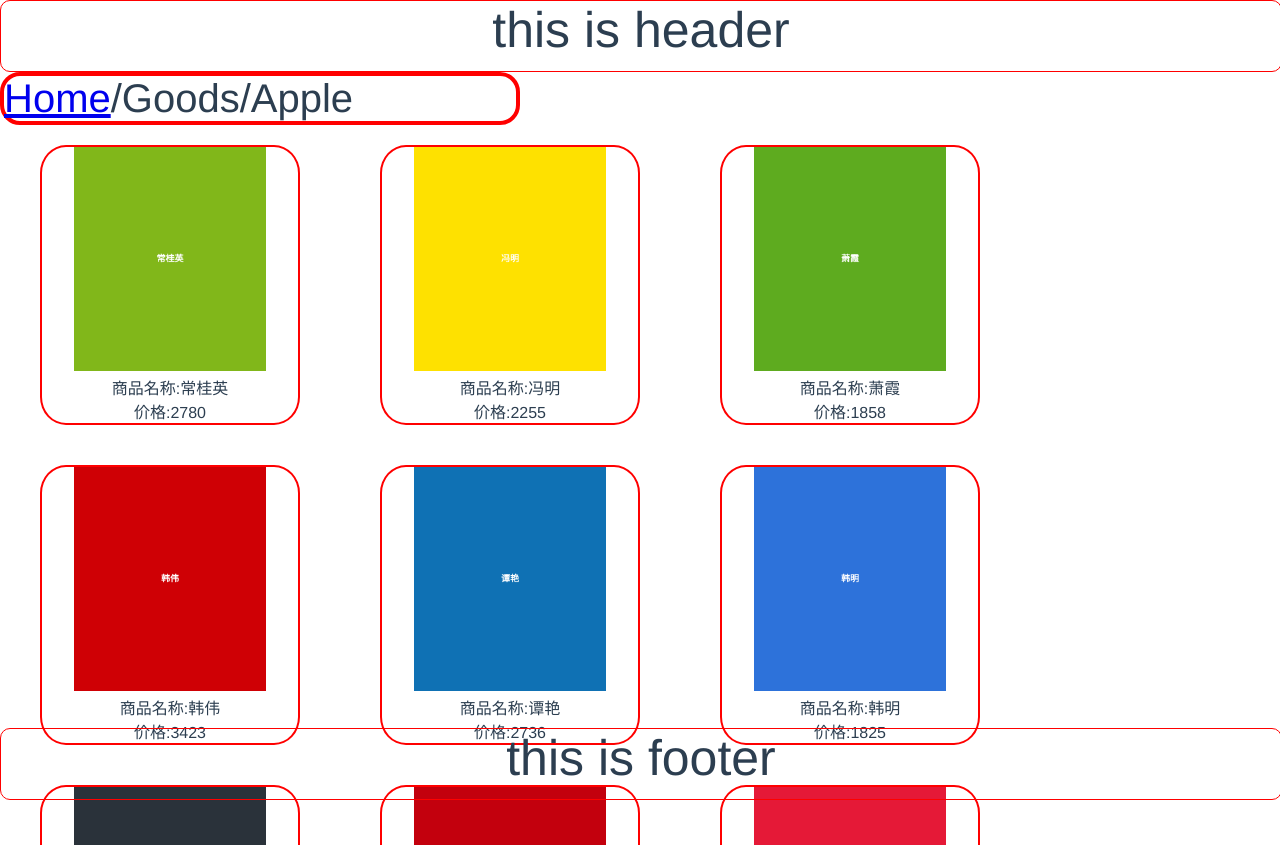
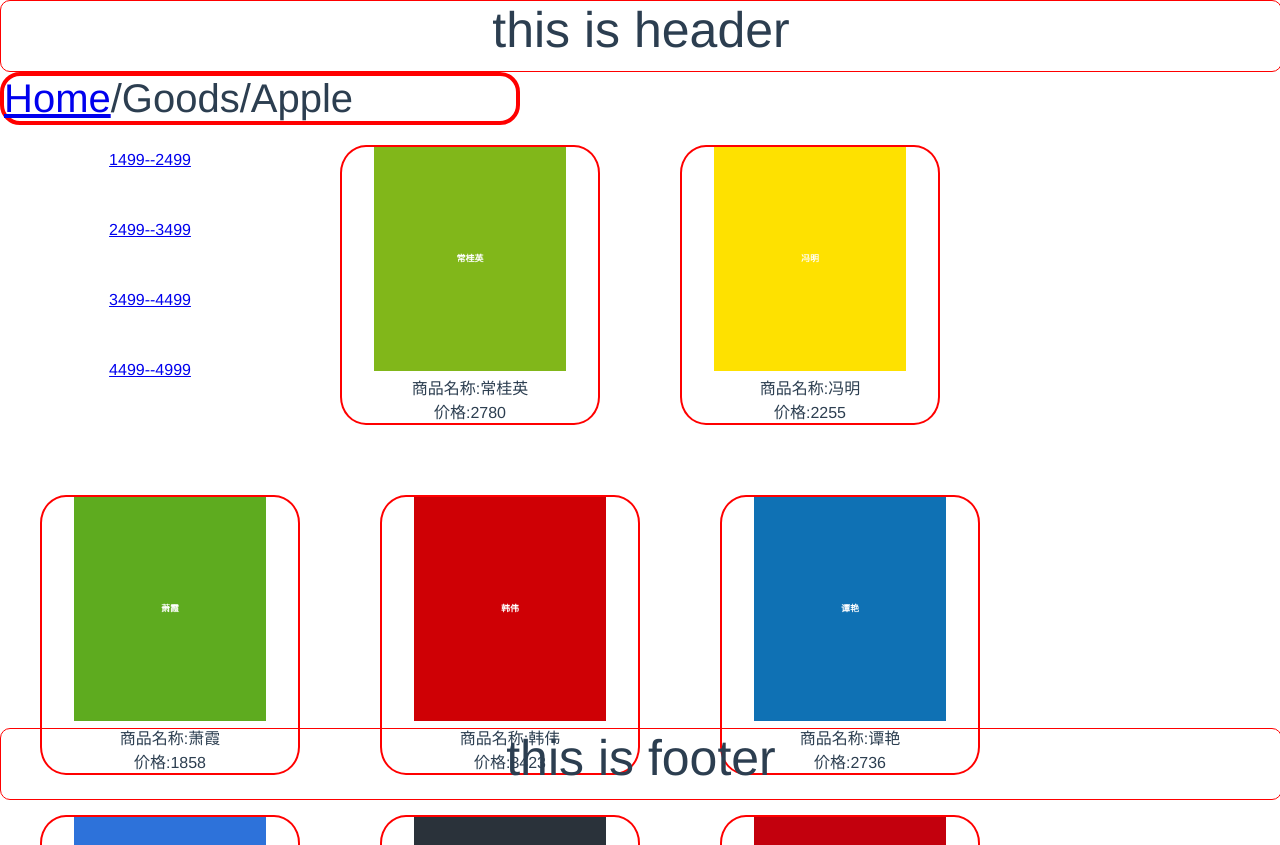
Before and after one commit to Bacuuu/learn_Vue, a Vue app: page / in a window 1280 px wide. Shown: the top 845 px of the page. Built offline with nearby package versions, Linux system fonts and the light colour scheme; the HTML template or start-up script is replaced by a standard one.

Commit message:
首页修改，提取样式等

```diff
--- a/src/views/PGoodsList.vue
+++ b/src/views/PGoodsList.vue
@@ -5,14 +5,18 @@
       <span slot="first">/Goods</span>
       <span slot="second">/Apple</span>
     </nav-bread>
-    <div style='display:flex;flex-direction:row;flex-wrap:wrap;'>
-    <nav-goods-card v-for='card in data' :data='card' :key='card.name'></nav-goods-card>
+    <div class="cardList">
+      <div class='priceFilter'>
+        <a href="javascript:;" v-for='price in priceFilter' :key=price>{{price.startPrice}}--{{price.endPrice}}</a>
+      </div>
+      <nav-goods-card v-for='card in data' :data='card' :key='card.name'></nav-goods-card>
     </div>
     <nav-footer></nav-footer>
   </div>
 </template>
 
 <script>
+import '@/assets/css/index.css'
 import NavHeader from '@/components/Header'
 import NavFooter from '@/components/Footer'
 import NavBread from '@/components/bread'
@@ -20,7 +24,25 @@ import NavGoodsCard from '@/components/goodscard'
 export default {
   data () {
     return {
-      data: {}
+      data: {},
+      priceFilter: [
+        {
+          startPrice: 1499,
+          endPrice: 2499
+        },
+        {
+          startPrice: 2499,
+          endPrice: 3499
+        },
+        {
+          startPrice: 3499,
+          endPrice: 4499
+        },
+        {
+          startPrice: 4499,
+          endPrice: 4999
+        }
+      ]
     }
   },
   mounted: function () {
```
